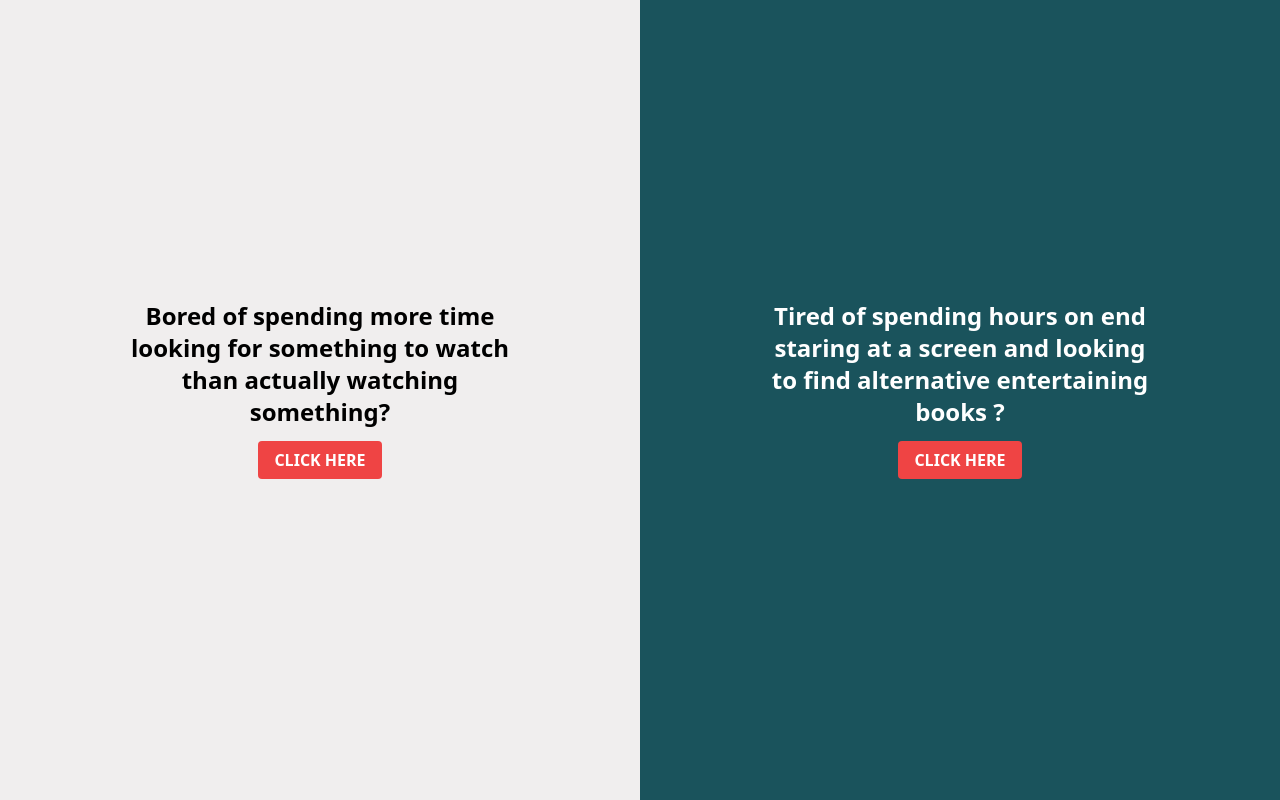
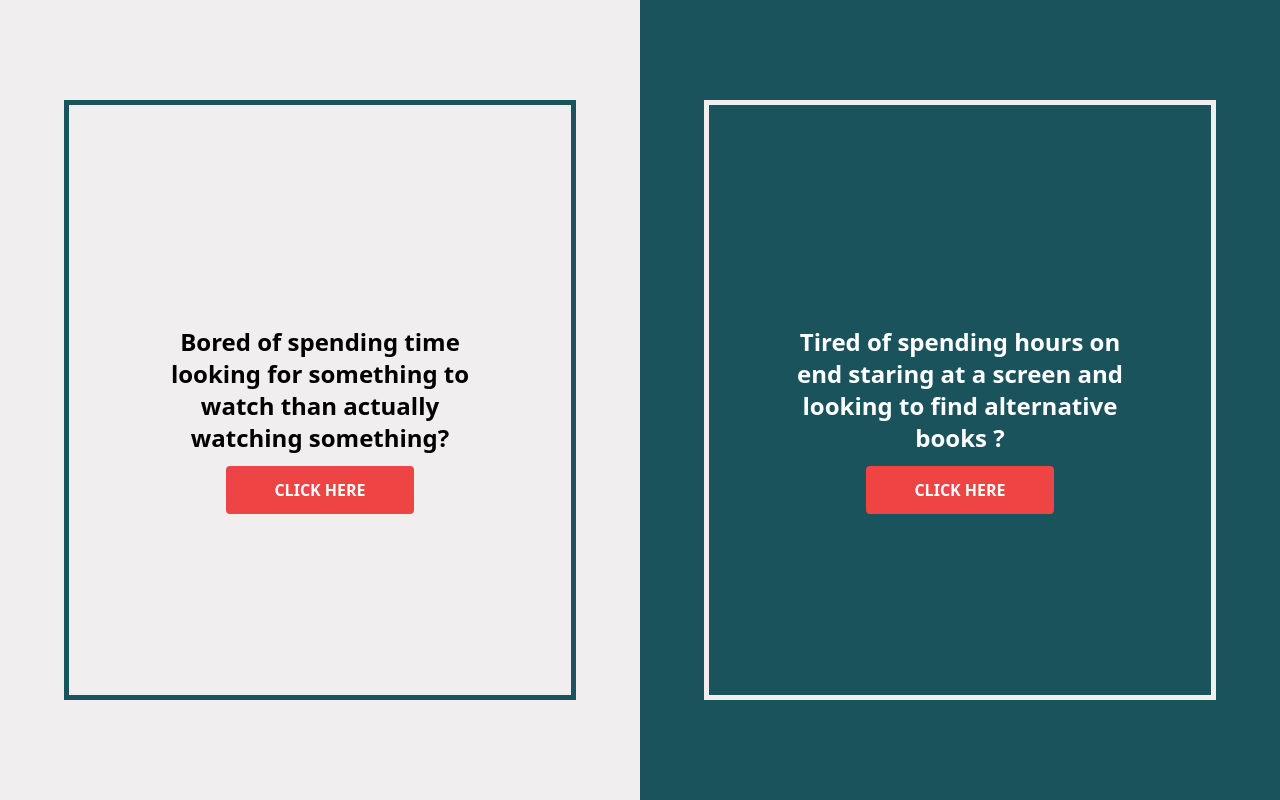
Before and after one commit to pfansi/media-streamer, a plain HTML site: page index.html in a window 1280 px wide. Drawn offline with nearby package versions, Linux system fonts and the light colour scheme; a script that the page names is missing.

Commit message:
updated the index and css file

```diff
--- a/assets/css/style.css
+++ b/assets/css/style.css
@@ -1,7 +1,26 @@
 .indexMovie {
   background-color: rgb(240, 238, 238);
 }
-
 .indexBook {
   background-color: #1a535c;
 }
+
+.box-Btn1 {
+  border: 5px solid #1a535c;
+  cursor: pointer;
+}
+
+.box-Btn1:hover {
+  background-color: rgb(224, 224, 224);
+  box-shadow: 25px 20px #1a535c;
+}
+
+.box-Btn2 {
+  border: 5px solid rgb(240, 238, 238);
+  cursor: pointer;
+}
+
+.box-Btn2:hover {
+  background-color: #1e5e68;
+  box-shadow: 25px 20px rgb(240, 238, 238);
+}
--- a/index.html
+++ b/index.html
@@ -1,41 +1,72 @@
 <!DOCTYPE html>
 <html lang="en">
-
   <head>
     <meta charset="UTF-8" />
     <meta http-equiv="X-UA-Compatible" content="IE=edge" />
     <meta name="viewport" content="width=device-width, initial-scale=1.0" />
-  <link href="https://unpkg.com/tailwindcss@^2/dist/tailwind.min.css" rel="stylesheet" />
+    <link
+      href="https://unpkg.com/tailwindcss@^2/dist/tailwind.min.css"
+      rel="stylesheet"
+    />
     <link rel="stylesheet" href="./assets/css/style.css" />
-  <title>The Movie & Book Generator</title>
+    <title>MEDIA STREAMER : MOVIES-TV-BOOKS</title>
   </head>
 
   <body class="m-0 h-full text-white block h-screen sm:flex">
     <!-- Media card -->
-  <div class="m-0 flex justify-center items-center indexMovie w-full h-1/2 sm:flex-row sm:w-1/2 sm:h-full">
-    <div class="text-center w-4/6 h-3/5 sm:w-3/5 sm:h-1/4">
-      <p class="font-bold text-black mb-5 text-2xl">
-        Bored of spending more time looking for something to watch than
-        actually watching something?
+    <div
+      class="
+        m-0
+        flex
+        justify-center
+        items-center
+        indexMovie
+        w-full
+        h-1/2
+        sm:flex-row sm:w-1/2 sm:h-full
+      "
+    >
+      <div
+        class="
+          box-Btn1
+          flex
+          justify-center
+          items-center
+          w-3/4
+          h-3/4
+          sm:flex-row sm:w-4/5 sm:h-5/7
+        "
+      >
+        <a
+          href="./movies.html"
+          class="text-center p-0 w-4/6 h-3/5 sm:w-4/6 sm:h-1/4"
+        >
+          <p class="font-bold text-black text-2xl">
+            Bored of spending time looking for something to watch than actually
+            watching something?
           </p>
 
-      <a href="./movies.html" class="
+          <button
+            class="
               bg-red-500
               hover:bg-red-400
               text-white
               font-bold
-            py-2
-            px-4
+              py-3
+              px-12
               rounded
               mt-3
-          ">
+            "
+          >
             CLICK HERE
+          </button>
         </a>
       </div>
     </div>
 
     <!-- book card -->
-  <div class="
+    <div
+      class="
         m-0
         flex
         justify-center
@@ -44,27 +75,44 @@
         w-full
         h-1/2
         sm:flex-row sm:w-1/2 sm:h-full
-      ">
-    <div class="text-center w-4/6 h-3/5 sm:w-3/5 sm:h-1/4">
-      <p class="font-bold mb-5 text-2xl">
-        Tired of spending hours on end staring at a screen and looking to find
-        alternative entertaining books ?
+      "
+    >
+      <div
+        class="
+          box-Btn2
+          flex
+          justify-center
+          items-center
+          w-3/4
+          h-3/4
+          sm:flex-row sm:w-4/5 sm:h-5/7
+        "
+      >
+        <a
+          href="./books.html"
+          class="text-center p-0 w-4/6 h-3/5 sm:w-4/6 sm:h-1/4"
+        >
+          <p class="font-bold text-2xl">
+            Tired of spending hours on end staring at a screen and looking to
+            find alternative books ?
           </p>
-      <a href="./books.html" class="
+          <button
+            class="
               bg-red-500
               hover:bg-red-400
               text-white
               font-bold
-            py-2
-            px-4
+              py-3
+              px-12
               rounded
               mt-3
-          ">
+            "
+          >
             CLICK HERE
+          </button>
         </a>
       </div>
     </div>
     <script src="./assets/js/script.js"></script>
   </body>
-
 </html>
```
Lines whose indentation alone changed are shown as unchanged.
